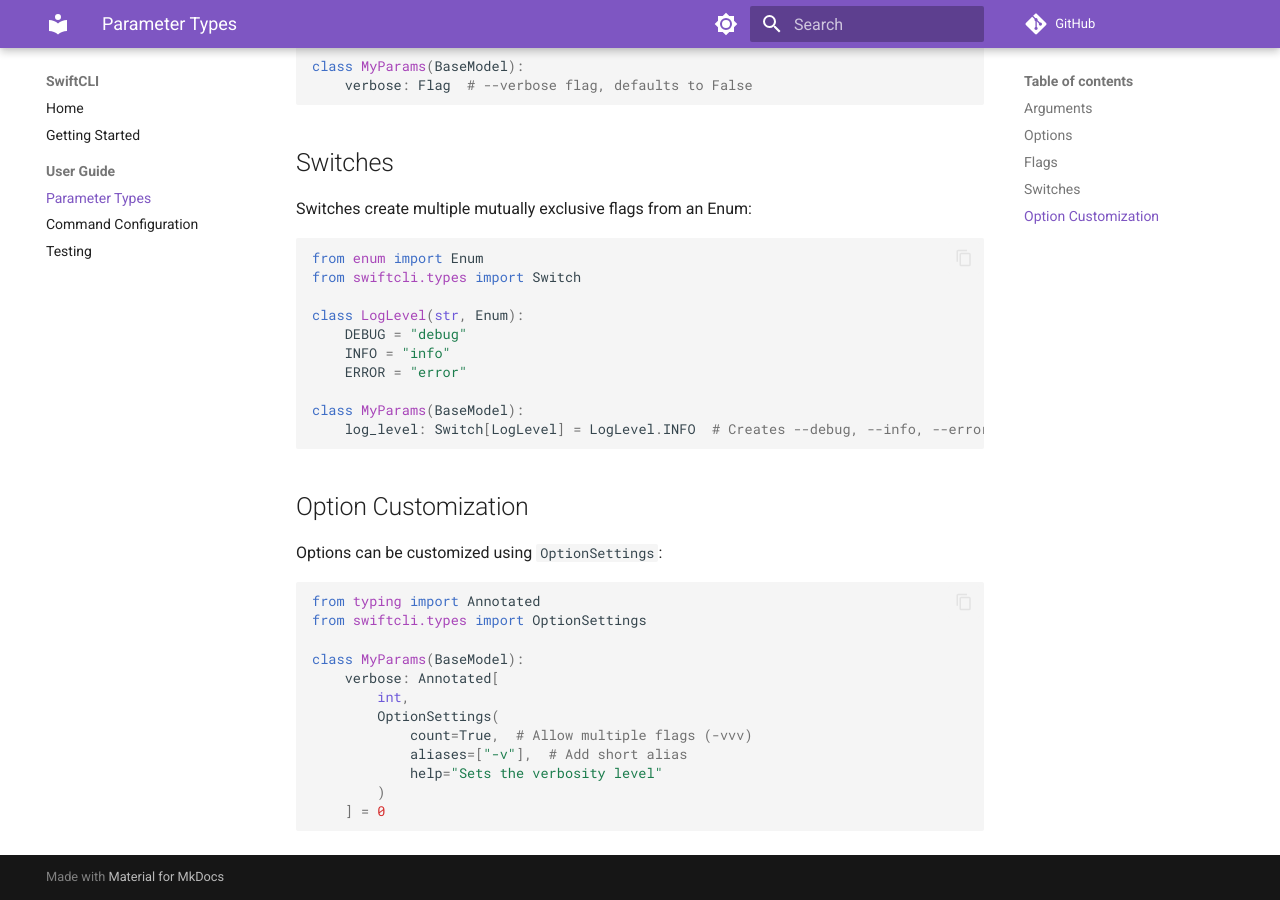
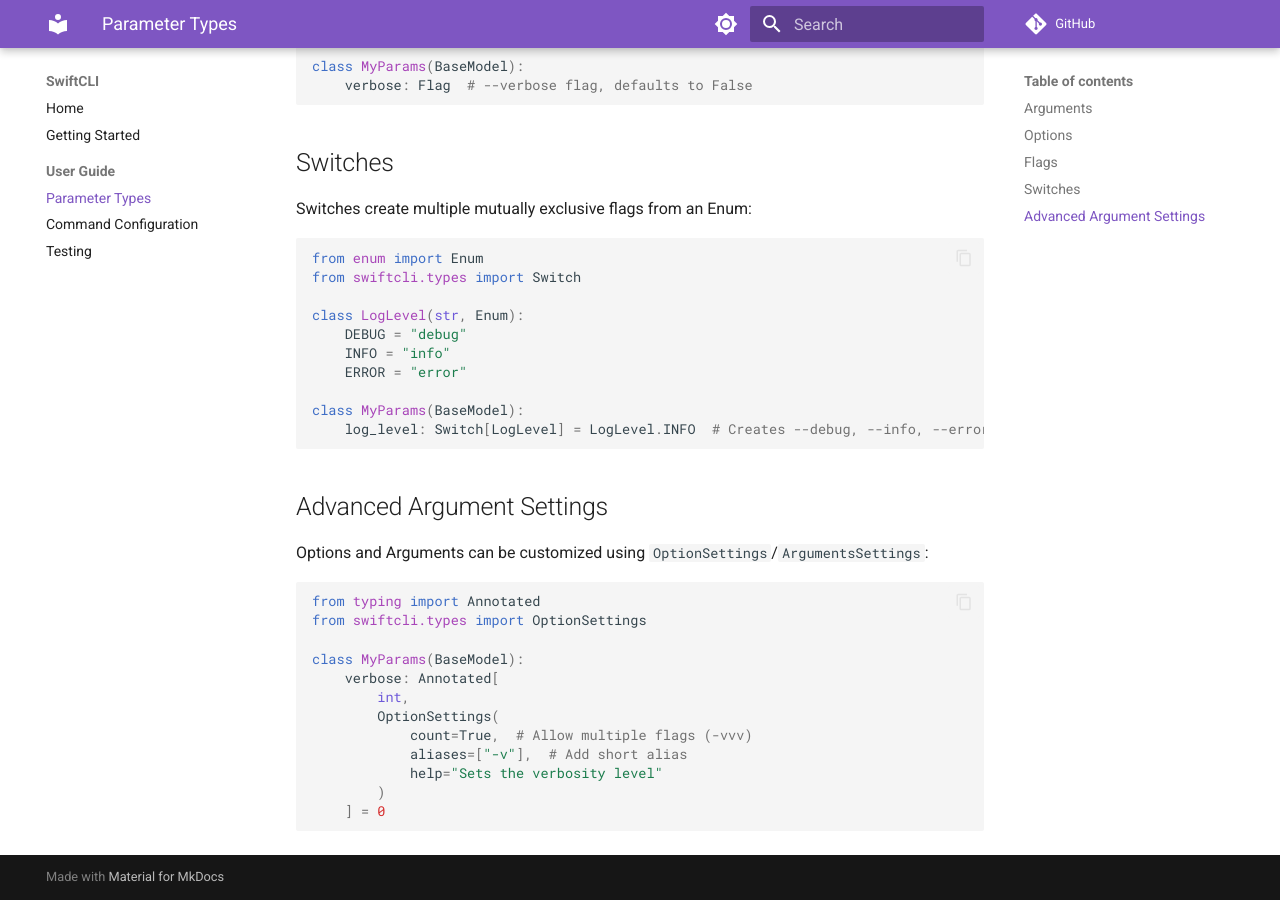
Before and after one commit to orlevii/click-oop, an MkDocs documentation site: the page built from docs/docs/user-guide/parameter-types.md, in a window 1280 px wide and 900 px high, scrolled down 827 px. Built offline with MkDocs 1.6.1 and Material for MkDocs 9.7.7, drawn with Linux system fonts in a browser that asks for light colours; comment, search, counter and statistics services are not loaded.

Commit message:
empty changelog

````diff
--- a/docs/docs/user-guide/parameter-types.md
+++ b/docs/docs/user-guide/parameter-types.md
@@ -54,9 +54,9 @@ class MyParams(BaseModel):
     log_level: Switch[LogLevel] = LogLevel.INFO  # Creates --debug, --info, --error flags
 ```
 
-## Option Customization
+## Advanced Argument Settings
 
-Options can be customized using `OptionSettings`:
+Options and Arguments can be customized using `OptionSettings`/`ArgumentsSettings`:
 
 ```python
 from typing import Annotated
````
Also changed, not shown: CHANGELOG.md (added).
